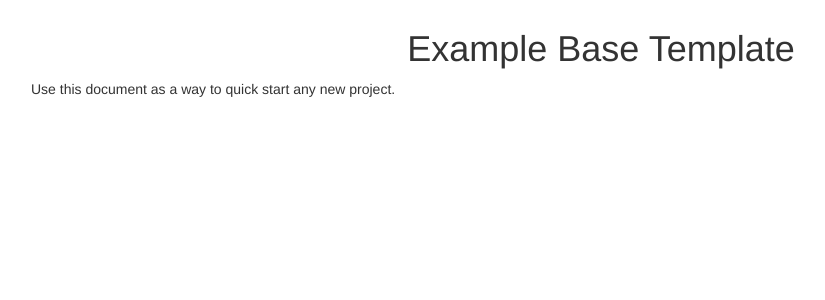
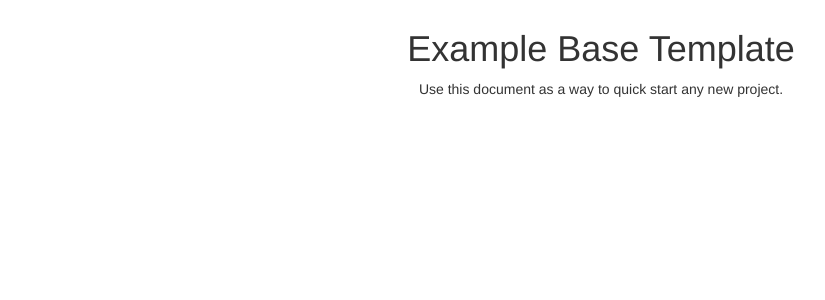
Before and after one commit to kmorrison/my_fair_lady2, a Django app: template my_fair_lady2/templates/base.html in a window 1280 px wide. Shown: the part 51-351 px from the top of the page, without its empty margins (39-864 px from the left). Run offline with Django 3.2, Linux system fonts and the light colour scheme; the template is opened without the code that fills it, so the values that code supplies are empty; some libraries are stand-ins or nearby versions.

Commit message:
Add global content div

```diff
--- a/my_fair_lady2/static/css/my_fair_lady2.css
+++ b/my_fair_lady2/static/css/my_fair_lady2.css
@@ -1,11 +1,11 @@
 /*! project specific CSS goes here. */
 
 h1 {
-text-align: center;
+    text-align: center;
 }
 
-form.main_content_form {
-text-align: center;
+div.main_content_div {
+    text-align: center;
 }
 
 div.main_form_div {
--- a/my_fair_lady2/templates/base.html
+++ b/my_fair_lady2/templates/base.html
@@ -55,9 +55,11 @@
 
       <h1>{% block page_title %}Example Base Template{% endblock page_title %}</h1>
 
+      <div class="main_content_div">
       {% block content %}
         <p>Use this document as a way to quick start any new project.</p>
       {% endblock content %}
+    </div>
 
     </div> <!-- /container -->
 
```
